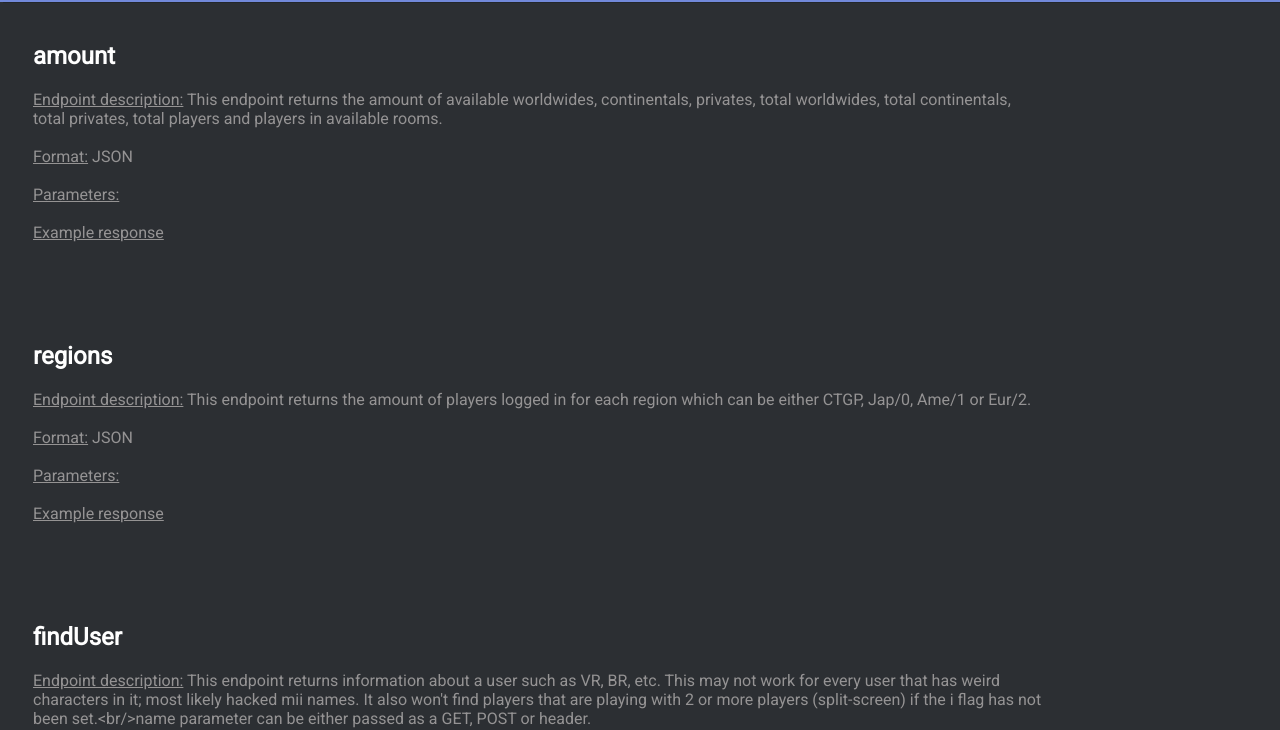
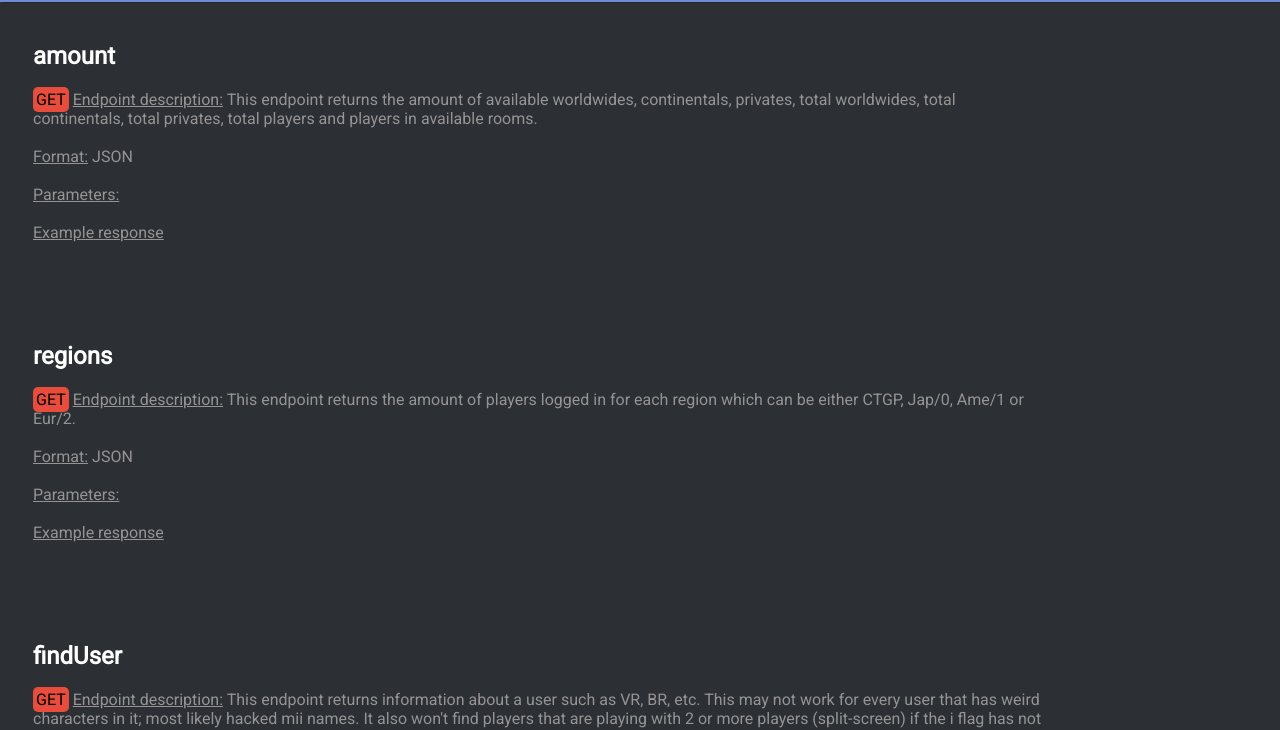
Before and after one commit to y21/wiimmfi-api, a website: page docs/endpoints.html in a window 1280 px wide. Shown: the part 58-788 px from the top of the page. Drawn offline with nearby package versions, Linux system fonts and the light colour scheme.

Commit message:
Add http-method part in docs

```diff
--- a/docs/endpoints.html
+++ b/docs/endpoints.html
@@ -20,7 +20,7 @@
     </div>
     <div id="wrapper">
         <div id="endpoints" v-for="item in app.endpoints">
-            <h2>{{ item.name }}</h2>
+            <h2>{{ item.name }}</h2> <span class="http-method-span">GET</span>
             <u>Endpoint description:</u> {{ item.desc }} <br/><br/>
             <u>Format:</u> {{ item.format }} <br/><br/>
             <u>Parameters:</u> {{ item.parameters.map(e => e.name + " | " + e.desc).join(" - ") }} <br/><br/>
```
